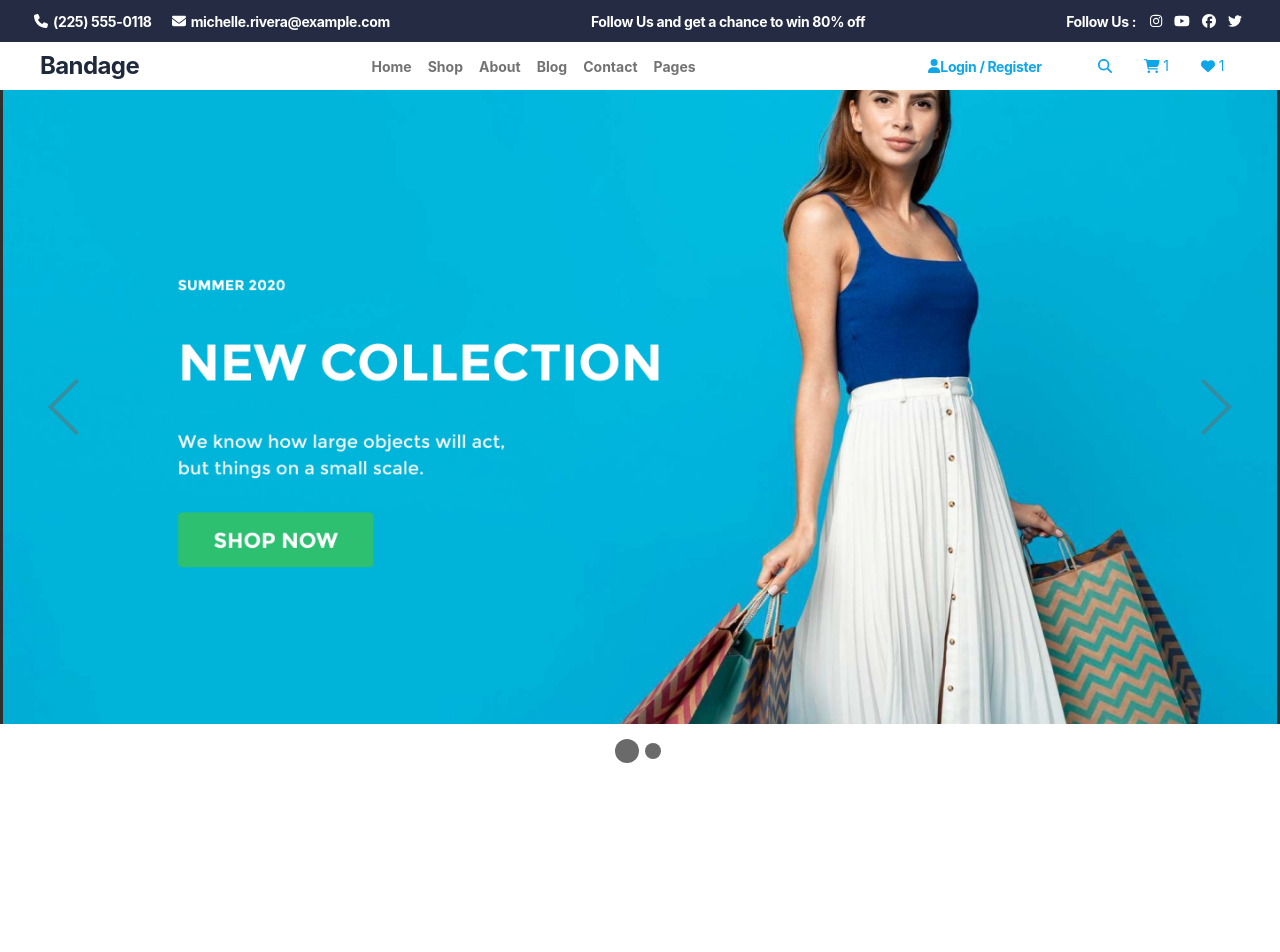
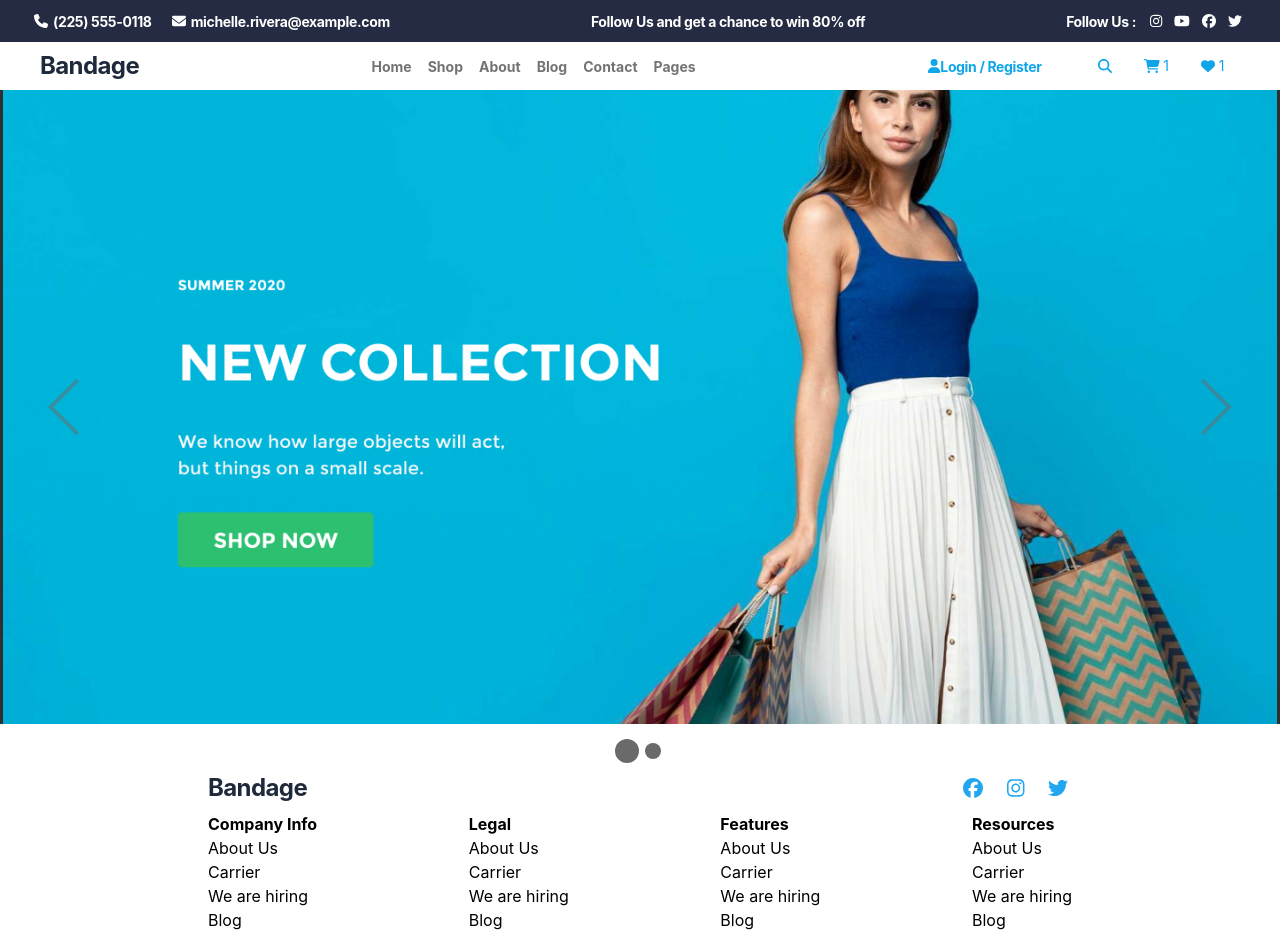
Before and after one commit to hazaldogan/E-commerceWebsites, a React (Create React App) app in the folder e-commerce/: page / in a window 1280 px wide. Shown: the top 952 px of the page. Before the commit the page ends 800 px from the top, so only its background shows below. Built offline with nearby package versions, Linux system fonts and the light colour scheme.

Commit message:
Footer added

```diff
--- a/e-commerce/src/App.js
+++ b/e-commerce/src/App.js
@@ -1,12 +1,14 @@
 import Home from "./pages/Home";
 import Header from "./layouts/Header";
 import "./App.css";
+import Footer from "./layouts/Footer";
 
 function App() {
   return (
     <div className="App">
       <Header />
       <Home />
+      <Footer />
     </div>
   );
 }
--- a/e-commerce/src/layouts/Footer.js
+++ b/e-commerce/src/layouts/Footer.js
@@ -0,0 +1,68 @@
+import { FontAwesomeIcon } from "@fortawesome/react-fontawesome";
+import {
+  faFacebook,
+  faInstagram,
+  faTwitter,
+} from "@fortawesome/free-brands-svg-icons";
+
+export default function Footer() {
+  return (
+    <div className="mx-52 my-10">
+      <div className="flex justify-between items-center text-center">
+        <h2 className="text-2xl text-slate-800 font-bold leading-loose tracking-tight">
+          Bandage
+        </h2>
+        <div className="flex gap-4">
+          <FontAwesomeIcon
+            icon={faFacebook}
+            size="lg"
+            color="#23A6F0"
+            className="p-1"
+          />
+          <FontAwesomeIcon
+            icon={faInstagram}
+            size="lg"
+            color="#23A6F0"
+            className="p-1"
+          />
+          <FontAwesomeIcon
+            icon={faTwitter}
+            size="lg"
+            color="#23A6F0"
+            className="p-1"
+          />
+        </div>
+      </div>
+      <div className="flex text-start justify-between">
+        <div className="flex flex-col">
+          <h2 className="font-bold">Company Info</h2>
+          <a href="#">About Us</a>
+          <a href="#">Carrier</a>
+          <a href="#">We are hiring</a>
+          <a href="#">Blog</a>
+        </div>
+        <div className="flex flex-col">
+          <h2 className="font-bold">Legal</h2>
+          <a href="#">About Us</a>
+          <a href="#">Carrier</a>
+          <a href="#">We are hiring</a>
+          <a href="#">Blog</a>
+        </div>
+        <div className="flex flex-col">
+          <h2 className="font-bold">Features</h2>
+          <a href="#">About Us</a>
+          <a href="#">Carrier</a>
+          <a href="#">We are hiring</a>
+          <a href="#">Blog</a>
+        </div>
+        <div className="flex flex-col">
+          <h2 className="font-bold">Resources</h2>
+          <a href="#">About Us</a>
+          <a href="#">Carrier</a>
+          <a href="#">We are hiring</a>
+          <a href="#">Blog</a>
+        </div>
+      </div>
+    </div>
+  );
+}
```
